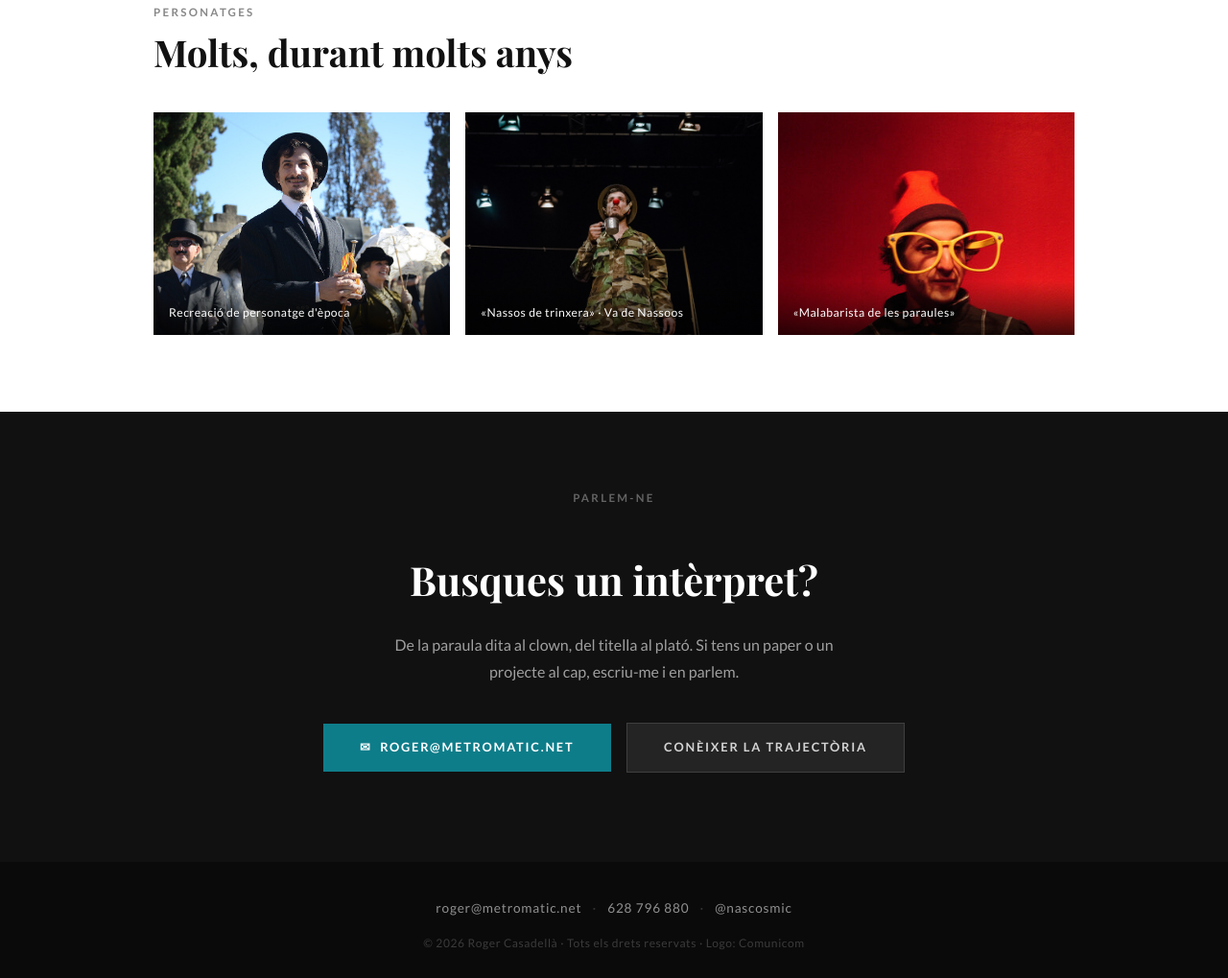
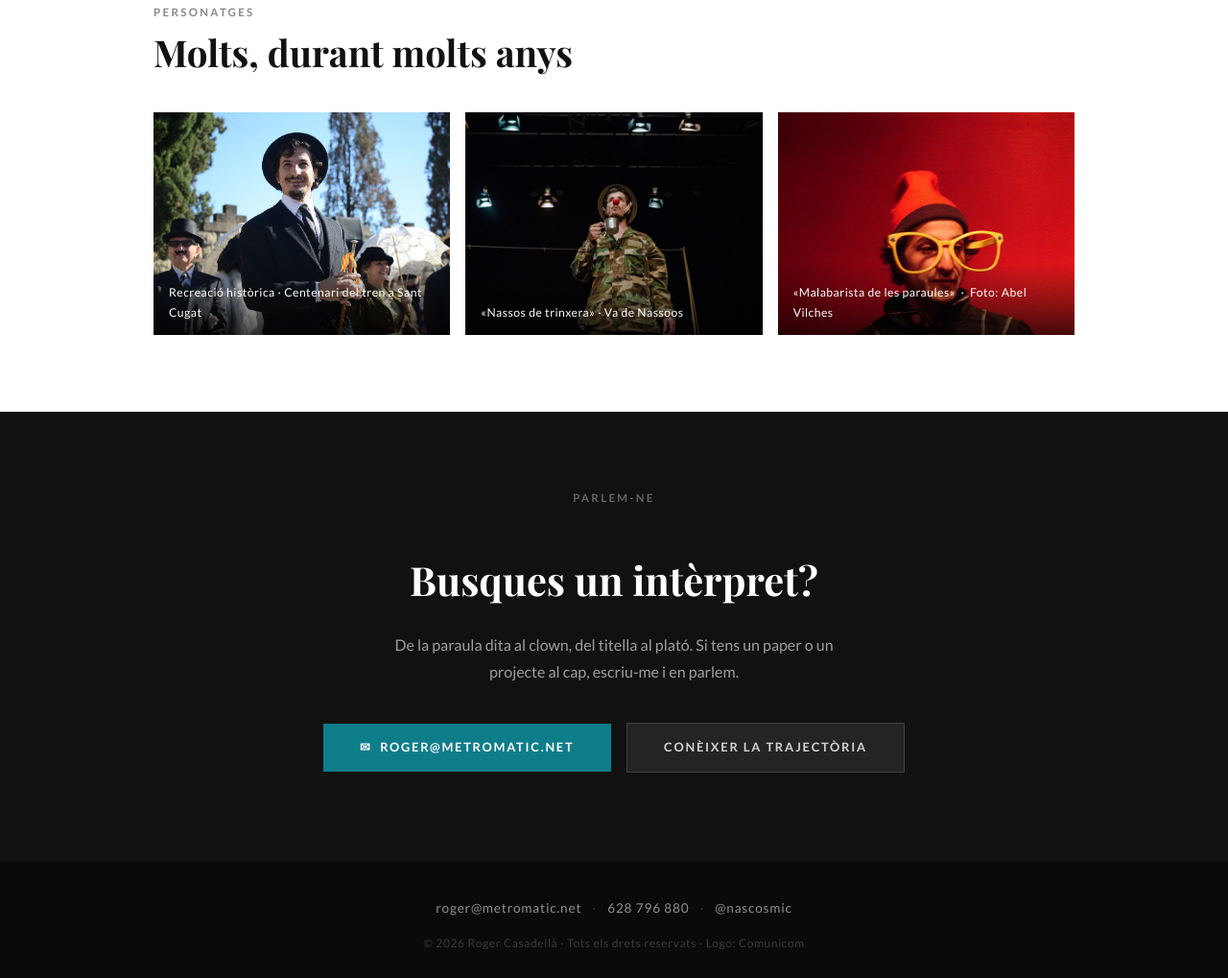
Before and after one commit to oucosmic/web-personal, a plain HTML site: page interpretacio.html in a window 1280 px wide. Shown: the part 2856-3875 px from the top of the page at 96% size. Drawn offline with nearby package versions, Linux system fonts and the light colour scheme; a web font is replaced by a local one.

Commit message:
Peus de galeria: centenari del tren i crèdit a Abel Vilches

```diff
--- a/interpretacio.html
+++ b/interpretacio.html
@@ -541,7 +541,7 @@
     <div class="galeria-grid">
       <figure class="galeria-item">
         <img src="interpretacio_g1.jpg" alt="Personatge d'època amb bombí i bastó, a l'aire lliure" loading="lazy">
-        <figcaption>Recreació de personatge d'època</figcaption>
+        <figcaption>Recreació històrica · Centenari del tren a Sant Cugat</figcaption>
       </figure>
       <figure class="galeria-item">
         <img src="interpretacio_g2.jpg" alt="Clown amb nas vermell i jaqueta de camuflatge, en un escenari fosc" loading="lazy">
@@ -549,7 +549,7 @@
       </figure>
       <figure class="galeria-item">
         <img src="interpretacio_g3.jpg" alt="Moment còmic amb barretina i ulleres grogues gegants sobre fons vermell" loading="lazy" style="object-position: center 30%;">
-        <figcaption>«Malabarista de les paraules»</figcaption>
+        <figcaption>«Malabarista de les paraules» &nbsp;·&nbsp; Foto: Abel Vilches</figcaption>
       </figure>
     </div>
   </div>
```
